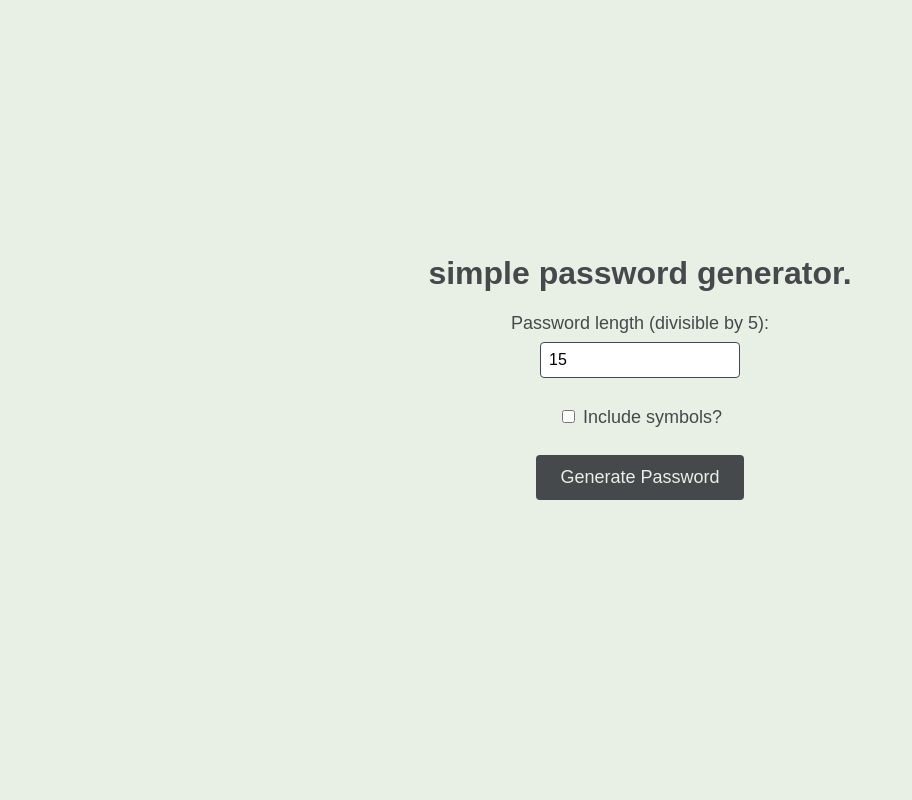
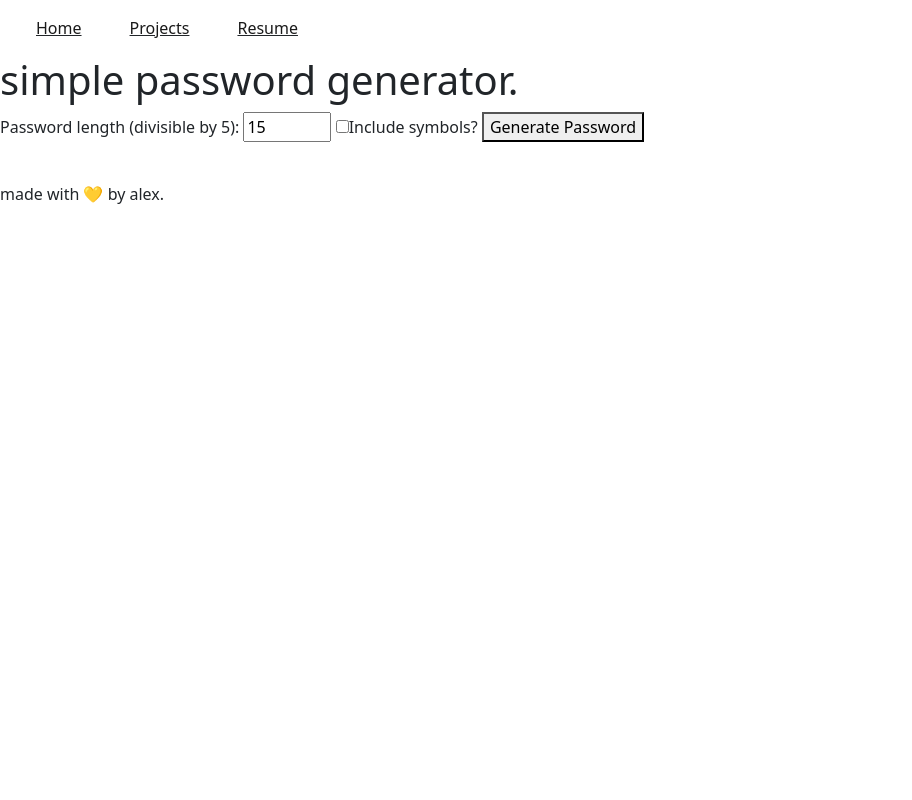
Before and after one commit to unfortunatelyalex/passwordgen, a Flask app: page / in a window 1280 px wide. Shown: the whole page, without its empty margins (0-912 px from the left). Run offline with Flask 2, Linux system fonts and the light colour scheme; some libraries are stand-ins or nearby versions.

Commit message:
fix spelling error

```diff
--- a/templates/index.html
+++ b/templates/index.html
@@ -1,116 +1,84 @@
 <!DOCTYPE html>
-<html>
+
+<html lang="en">
+
   <head>
-    <title>simple password generator.</title>
-    <style>
-        /* Base colors */
-        :root {
-          --primary-color: #E8EFE5;
-          --secondary-color: #DEE7E7;
-          --dark-color: #46494C;
-        }
+      <meta charset="utf-8" />
+      <meta http-equiv="x-ua-compatible" content="ie=edge" />
+      <meta name="viewport" content="width=device-width, initial-scale=1" />
+      <meta name="title" content="alex.">
+      <meta name="description" content="A simple password generator that's inspired by Apple's Safari password generator">
+      <!-- Define title -->
+      <title>password gen | project alex.</title>
+      <meta property="og:title" content="alex." />
+      <meta property="og:type" content="website" />
+      <meta property="og:url" content="https://pw.alexdot.me" />
+      <meta property="og:image" content="https://alexdot.me/img/pluto.png" />
+      <meta property="og:description" content="A simple password generator that's inspired by Apple's Safari password generator" />
+      <meta name="theme-color" content="#6045cc"/>
 
-        /* Page layout */
-        body {
-          font-family: Arial, sans-serif;
-          background-color: var(--primary-color);
-          color: var(--dark-color);
-          display: flex;
-          flex-direction: column;
-          align-items: center;
-          justify-content: center;
-          height: 100vh;
-          margin: 0;
-        }
+      <!-- Include this to make the og:image larger -->
+      <meta name="twitter:card" content="https://alexdot.me/img/pluto.png"/>
 
-        .container {
-          background-color: var(--secondary-color);
-          border-radius: 8px;
-          padding: 24px;
-          text-align: center;
-          box-shadow: 0px 0px 16px rgba(0, 0, 0, 0.1);
-        }
+      <!-- Include favicon. Use, e.g., https://favicon.io/ -->
+      <link rel="apple-touch-icon" sizes="57x57" href="templates/img/fav/apple-icon-57x57.png">
+      <link rel="apple-touch-icon" sizes="60x60" href="templates/img/fav/apple-icon-60x60.png">
+      <link rel="apple-touch-icon" sizes="72x72" href="templates/img/fav/apple-icon-72x72.png">
+      <link rel="apple-touch-icon" sizes="76x76" href="templates/img/fav/apple-icon-76x76.png">
+      <link rel="apple-touch-icon" sizes="114x114" href="templates/img/fav/apple-icon-114x114.png">
+      <link rel="apple-touch-icon" sizes="120x120" href="templates/img/fav/apple-icon-120x120.png">
+      <link rel="apple-touch-icon" sizes="144x144" href="templates/img/fav/apple-icon-144x144.png">
+      <link rel="apple-touch-icon" sizes="152x152" href="templates/img/fav/apple-icon-152x152.png">
+      <link rel="apple-touch-icon" sizes="180x180" href="templates/img/fav/apple-icon-180x180.png">
+      <link rel="icon" type="image/png" sizes="192x192"  href="templates/img/fav/android-icon-192x192.png">
+      <link rel="icon" type="image/png" sizes="32x32" href="templates/img/fav/favicon-32x32.png">
+      <link rel="icon" type="image/png" sizes="96x96" href="templates/img/fav/favicon-96x96.png">
+      <link rel="icon" type="image/png" sizes="16x16" href="templates/img/fav//favicon-16x16.png">
+      <link rel="manifest" href="templates/img/fav/manifest.json">
+      <meta name="msapplication-TileColor" content="#ffffff">
+      <meta name="msapplication-TileImage" content="templates/img/fav/ms-icon-144x144.png">
+      <link href="https://cdn.jsdelivr.net/npm/bootstrap@5.2.0-beta1/dist/css/bootstrap.min.css" rel="stylesheet" integrity="sha384-0evHe/X+R7YkIZDRvuzKMRqM+OrBnVFBL6DOitfPri4tjfHxaWutUpFmBp4vmVor" crossorigin="anonymous">
+      <script src="https://cdn.jsdelivr.net/npm/bootstrap@5.2.0-beta1/dist/js/bootstrap.bundle.min.js" integrity="sha384-pprn3073KE6tl6bjs2QrFaJGz5/SUsLqktiwsUTF55Jfv3qYSDhgCecCxMW52nD2" crossorigin="anonymous"></script>
 
-        /* Form styling */
-        form {
-          display: flex;
-          flex-direction: column;
-          align-items: center;
-        }
+      <!-- Include style sheets -->
+      <link type="text/css" rel="stylesheet" href="/templates/main.css" charset="utf-8"/>
 
-        label {
-          font-size: 18px;
-          margin-bottom: 8px;
-        }
+      <!-- Fonts from Google Fonts -->
+      <link rel="preconnect" href="https://fonts.googleapis.com" />
+      <link rel="preconnect" href="https://fonts.gstatic.com" crossorigin />
 
-        input[type="number"] {
-          font-size: 16px;
-          padding: 8px;
-          border-radius: 4px;
-          border: 1px solid var(--dark-color);
-          margin-bottom: 16px;
-          width: 100%;
-          max-width: 200px;
-          box-sizing: border-box;
-        }
+      <!-- Load FontAwesome (for icons) -->
+      <link
+        rel="stylesheet"
+        href="https://cdnjs.cloudflare.com/ajax/libs/font-awesome/6.1.1/css/all.min.css"
+        integrity="sha512-KfkfwYDsLkIlwQp6LFnl8zNdLGxu9YAA1QvwINks4PhcElQSvqcyVLLD9aMhXd13uQjoXtEKNosOWaZqXgel0g=="
+        crossorigin="anonymous"
+      />
 
-        input[type="checkbox"] {
-          margin-top: 16px;
-          margin-bottom: 8px;
-          margin-right: 8px;
-        }
-
-        button[type="submit"] {
-          background-color: var(--dark-color);
-          color: var(--primary-color);
-          font-size: 18px;
-          padding: 12px 24px;
-          border: none;
-          border-radius: 4px;
-          cursor: pointer;
-          margin-top: 16px;
-          transition: background-color 0.2s ease;
-        }
-
-
-        button[type="submit"]:hover {
-            background-color: #5D5E5F;
-        }
-
-        button[type="copyButton"] {
-          background-color: var(--dark-color);
-          color: var(--primary-color);
-          font-size: 18px;
-          padding: 12px 24px;
-          border: none;
-          border-radius: 4px;
-          cursor: pointer;
-          margin-top: 16px;
-          transition: background-color 0.2s ease;
-        }
-
-        button[type="copyButton"]:hover {
-            background-color: #5D5E5F;
-        }
-
-        /* Password styling */
-        #password {
-          margin-top: 24px;
-          font-size: 24px;
-          word-break: break-all;
-          font-family: Consolas, monaco, monospace
-        }
-
-        /* Message styling */
-        #message {
-          margin-top: 16px;
-          font-size: 18px;
-          color: var(--dark-color);
-          font-style: italic;
-        }
-      </style>
+      <!-- Load Academicons (for more icons) -->
+      <link
+        rel="stylesheet"
+        href="https://cdnjs.cloudflare.com/ajax/libs/academicons/1.9.2/css/academicons.min.css"
+        integrity="sha512-KlJCpRsLf+KKu2VQa5vmRuClRFjxc5lXO03ixZt82HZUk41+1I0bD8KBSA0fY290ayMfWYI9udIqeOWSu1/uZg=="
+        crossorigin="anonymous"
+      />
   </head>
   <body>
+    <nav class="burgerking navbar navbar-expand-lg">
+        <div class="container-fluid">
+          <!-- <a class="navbar-brand" href="#"></a> -->
+          <button class="navbar-toggler" type="button" data-bs-toggle="collapse" data-bs-target="#navbarNavAltMarkup" aria-controls="navbarNavAltMarkup" aria-expanded="false" aria-label="Toggle navigation">
+            <span class="navbar-toggler-icon"></span>
+          </button>
+          <div class="collapse navbar-collapse" id="navbarNavAltMarkup">
+            <div class="navbar-nav">
+              <u><a class="nav-link active mx-3" href="http://alexdot.me/" aria-current="page">Home</a></u>
+              <u><a class="nav-link active mx-3" href="http://alexdot.me/projects" aria-current="page">Projects</a></u>
+              <u><a class="nav-link active mx-3" href="http://alexdot.me/resume" aria-current="page">Resume</a></u>
+            </div>
+          </div>
+        </div>
+    </nav>
     <h1>simple password generator.</h1>
     <form method="POST" action="{{ url_for('generate_password') }}">
         <label for="length">Password length (divisible by 5):</label>
@@ -149,5 +117,10 @@
           .catch(console.error);
       });
     </script>
+    <footer class="footer">
+        <p>
+            made with 💛 by alex.
+        </p>
+    </footer>
   </body>
 </html>
```
Also changed, not shown: 1 other file.
